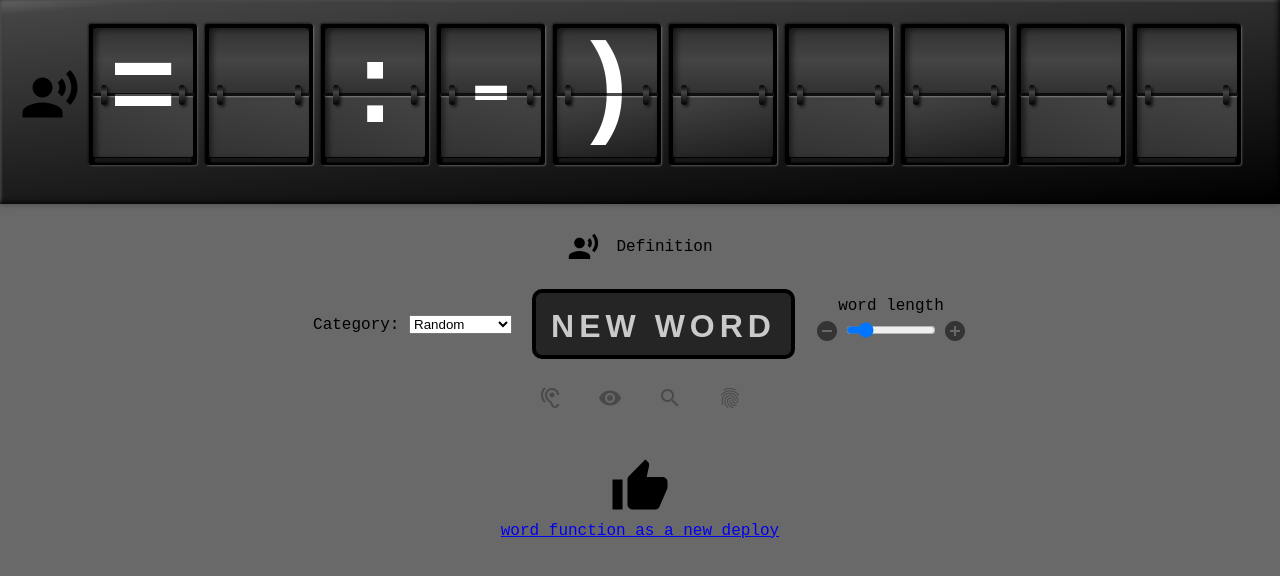
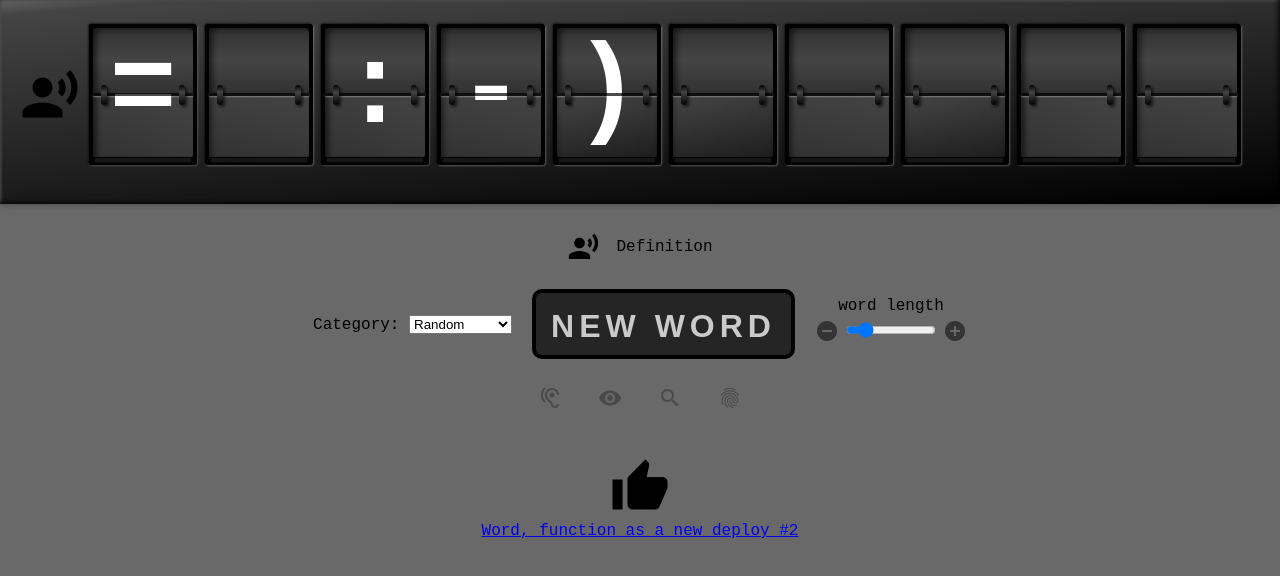
Before and after one commit to darinmurray/display, a website: page index.html in a window 1280 px wide. Drawn offline with nearby package versions, Linux system fonts and the light colour scheme; a web font is replaced by a local one.

Commit message:
Minor text update

```diff
--- a/index.html
+++ b/index.html
@@ -244,7 +244,7 @@
         <span id="reward" class="material-icons md-60"> thumb_up </span>
     </section>
 
-    <a href="/.netlify/functions/word"> word function as a new deploy</a>
+    <a href="/.netlify/functions/word"> Word, function as a new deploy #2 </a>
 
     </body>
     </html>
```
